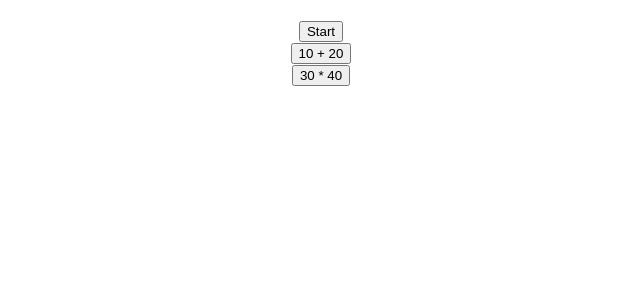
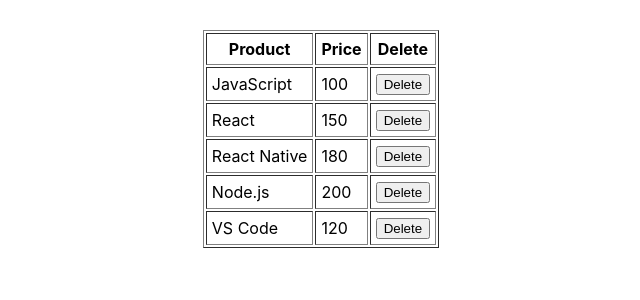
Before and after one commit to Weeraphat-T/app1, a React (Create React App) app: page / in a window 1280 px wide. Shown: the top 300 px of the page, without its empty margins (319-959 px from the left). Built offline with nearby package versions, Linux system fonts and the light colour scheme.

Commit message:
13-8-2025
Refs With Table

```diff
--- a/src/App.js
+++ b/src/App.js
@@ -1,9 +1,7 @@
 import './App.css';
 import React from 'react'
-import {EventData2} from './event-data';
+import RefsArray from './refs-array';
 
-function App() {
-  return <EventData2/>
+export default function App() {
+  return <RefsArray/>
 }
-
-export default App;
--- /dev/null
+++ b/src/refs-array.js
@@ -0,0 +1,49 @@
+import React from 'react'
+
+export default function RefsArray(){
+    const table = React.useRef()
+    const tr = React.useRef([])
+
+    const data = [
+        ['JavaScript',100],
+        ['React',150],
+        ['React Native',180],
+        ['Node.js',200],
+        ['VS Code',120]
+    ]
+
+    const onClickButton = (i) => {
+        const index = tr.current[i].rowIndex
+        table.current.deleteRow(index)
+    }
+
+    const onMouseOverRow = (i) => {
+        tr.current[i].style.backgroundColor = 'Yellow'
+    }
+
+    const onMouseOutRow = (i) => {
+        tr.current[i].style.backgroundColor = 'White'
+    }
+
+    const tableStyles = {margin:'auto',marginTop:30}
+
+    return (
+        <table ref={table} border="1" cellPadding={5} style={tableStyles}>
+            <tr><th>Product</th><th>Price</th><th>Delete</th></tr>
+            {
+                data.map((item,i) => {
+                    return (
+                        <tr ref={el => tr.current[i] = el}
+                            onMouseOver = {() => onMouseOverRow(i)}
+                            onMouseOut = {() => onMouseOutRow(i)}
+                        >
+                            <td>{item[0]}</td>
+                            <td>{item[1]}</td>
+                            <td><button onClick={() => onClickButton(i)}>Delete</button></td>
+                        </tr>
+                    )
+                })
+            }
+        </table>
+    )
+}
```
